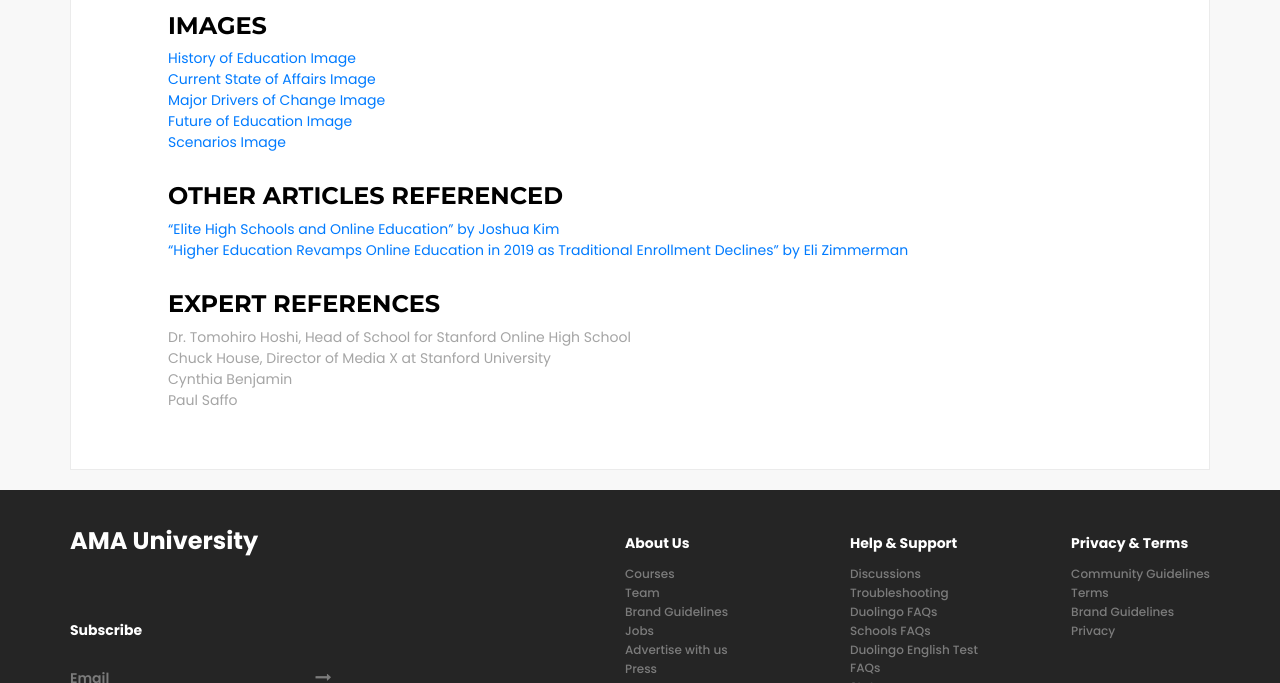
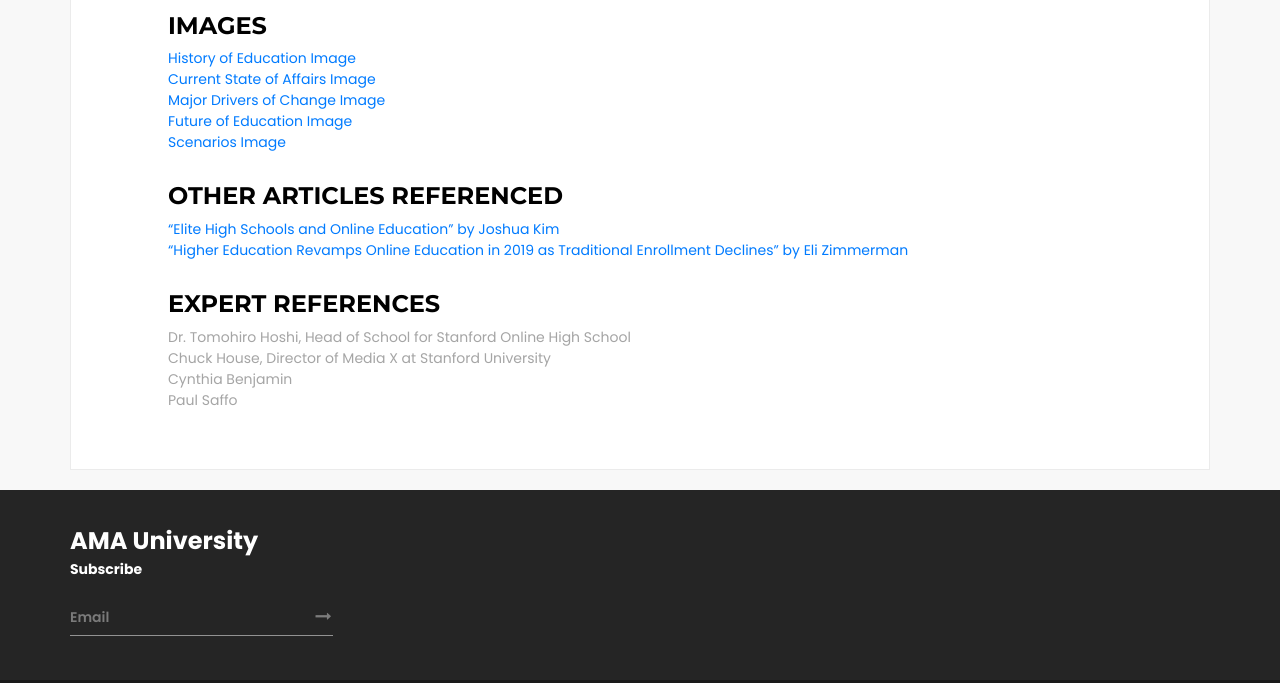
Before and after one commit to anandupender/AMA, a plain HTML site: page appendix.html in a window 1280 px wide. Shown: the part 1995-2678 px from the top of the page. Drawn offline with Linux system fonts and the light colour scheme.

Commit message:
typo changes

```diff
--- a/appendix.html
+++ b/appendix.html
@@ -226,48 +226,6 @@
 						</div>
 					</div>
 
-					<!-- About -->
-					<div class="col-lg-2 offset-lg-3 footer_col">
-						<div>
-							<div class="footer_title">About Us</div>
-							<ul class="footer_list">
-								<li><a href="#">Courses</a></li>
-								<li><a href="#">Team</a></li>
-								<li><a href="#">Brand Guidelines</a></li>
-								<li><a href="#">Jobs</a></li>
-								<li><a href="#">Advertise with us</a></li>
-								<li><a href="#">Press</a></li>
-								<li><a href="#">Contact us</a></li>
-							</ul>
-						</div>
-					</div>
-
-					<!-- Help & Support -->
-					<div class="col-lg-2 footer_col">
-						<div class="footer_title">Help & Support</div>
-						<ul class="footer_list">
-							<li><a href="#">Discussions</a></li>
-							<li><a href="#">Troubleshooting</a></li>
-							<li><a href="#">Duolingo FAQs</a></li>
-							<li><a href="#">Schools FAQs</a></li>
-							<li><a href="#">Duolingo English Test FAQs</a></li>
-							<li><a href="#">Status</a></li>
-						</ul>
-					</div>
-
-					<!-- Privacy -->
-					<div class="col-lg-2 footer_col clearfix">
-						<div>
-							<div class="footer_title">Privacy & Terms</div>
-							<ul class="footer_list">
-								<li><a href="#">Community Guidelines</a></li>
-								<li><a href="#">Terms</a></li>
-								<li><a href="#">Brand Guidelines</a></li>
-								<li><a href="#">Privacy</a></li>
-							</ul>
-						</div>
-					</div>
-
 				</div>
 			</div>
 		</div>
```
Also changed, not shown: current.html (+2 -2 lines), drivers.html (+2 -2 lines), forward.html (+3 -3 lines), history.html (+2 -2 lines), scenarios.html (+1 -1 lines).
